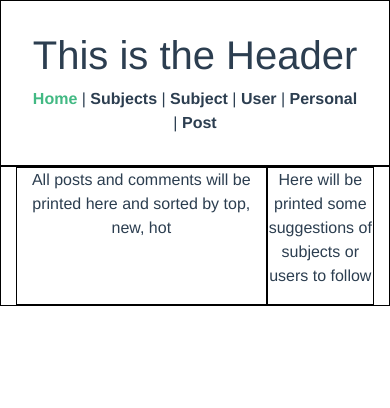
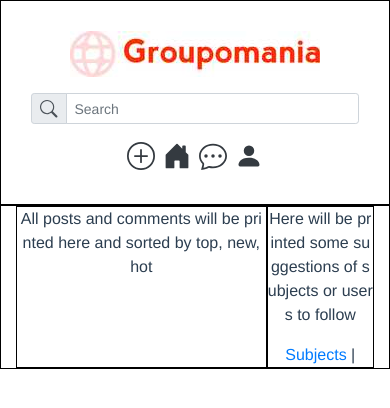
Before and after one commit to dimitriobin/P07-Groupomania, a Vue app in the folder front_end/: page / in a window 390 px wide. Shown: the top 408 px of the page. Built offline with nearby package versions, Linux system fonts and the light colour scheme.

Commit message:
creation du header pour mobile et tablette

```diff
--- a/front_end/package.json
+++ b/front_end/package.json
@@ -3,11 +3,12 @@
   "version": "0.1.0",
   "private": true,
   "scripts": {
-    "serve": "vue-cli-service serve --open",
+    "serve": "vue-cli-service serve",
     "build": "vue-cli-service build",
     "lint": "vue-cli-service lint"
   },
   "dependencies": {
+    "bootstrap": "^4.5.3",
     "bootstrap-vue": "^2.19.0",
     "core-js": "^3.6.5",
     "vue": "^2.6.11",
--- a/front_end/src/App.vue
+++ b/front_end/src/App.vue
@@ -25,7 +25,7 @@
   -moz-osx-font-smoothing: grayscale;
   text-align: center;
   color: #2c3e50;
-
+  word-break: break-all;
   .container {
     border: 1px solid black;
   }
--- a/front_end/src/components/Header.vue
+++ b/front_end/src/components/Header.vue
@@ -1,13 +1,30 @@
 <template>
-  <div id="nav">
-    <h1>This is the Header</h1>
-    <router-link to="/">Home</router-link> |
-    <router-link to="/subjects">Subjects</router-link> |
-    <router-link to="/subject">Subject</router-link> |
-    <router-link to="/user">User</router-link> |
-    <router-link to="/personal">Personal</router-link> |
-    <router-link to="/post">Post</router-link>
-  </div>
+  <b-container id="nav">
+    <b-row align-v="center" align-h="between">
+      <b-col cols="12" lg='auto' class="text-lg-left mb-md-4 mb-lg-0">
+        <b-img :src="require('../assets/icon-left-font.jpg')"
+        alt="Logo de Groupomania" fluid></b-img>
+      </b-col>
+      <b-col md="7" lg="4" class="my-3 my-md-0">
+        <b-input-group size="sm">
+          <b-input-group-prepend is-text>
+            <b-icon icon="search"></b-icon>
+          </b-input-group-prepend>
+          <b-form-input type="search" placeholder="Search"></b-form-input>
+        </b-input-group>
+      </b-col>
+      <b-col md="auto" class="h3 my-0">
+        <b-icon icon="plus-circle" variant="dark" class="mx-1 mx-lg-2"></b-icon>
+        <router-link to="/">
+          <b-icon icon="house-door-fill" variant="dark" class="mx-1 mx-lg-2"></b-icon>
+        </router-link>
+        <b-icon icon="chat-dots" variant="dark" class="mx-1 mx-lg-2"></b-icon>
+        <router-link to="/personal">
+          <b-icon icon="person-fill" variant="dark" class="mx-1 mx-lg-2"></b-icon>
+        </router-link>
+      </b-col>
+    </b-row>
+  </b-container>
 </template>
 
 <script>
@@ -22,6 +39,11 @@
   padding: 30px;
   border: 1px solid black;
 
+  .logo {
+    max-width: 250px;
+    width: 100%;
+  }
+
   a {
     font-weight: bold;
     color: #2c3e50;
--- a/front_end/src/components/Sidebar.vue
+++ b/front_end/src/components/Sidebar.vue
@@ -1,6 +1,7 @@
 <template>
   <div id="Sidebar">
     <p>Here will be printed some suggestions of subjects or users to follow</p>
+    <router-link to="/subjects">Subjects</router-link> |
   </div>
 </template>
 
```
Also changed, not shown: front_end/src/assets/icon-left-font.jpg (added), front_end/src/assets/icon-left-font.png (deleted).
